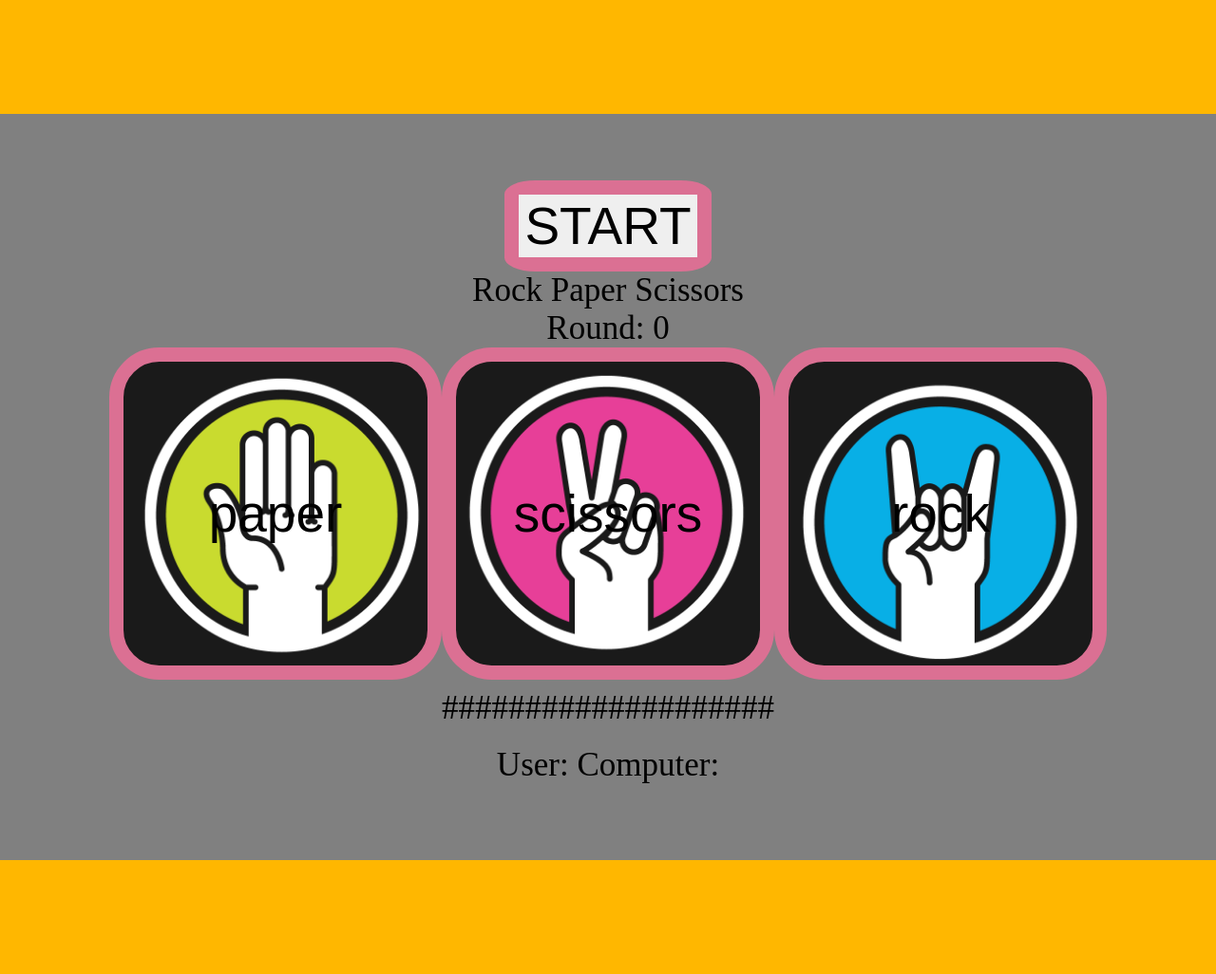
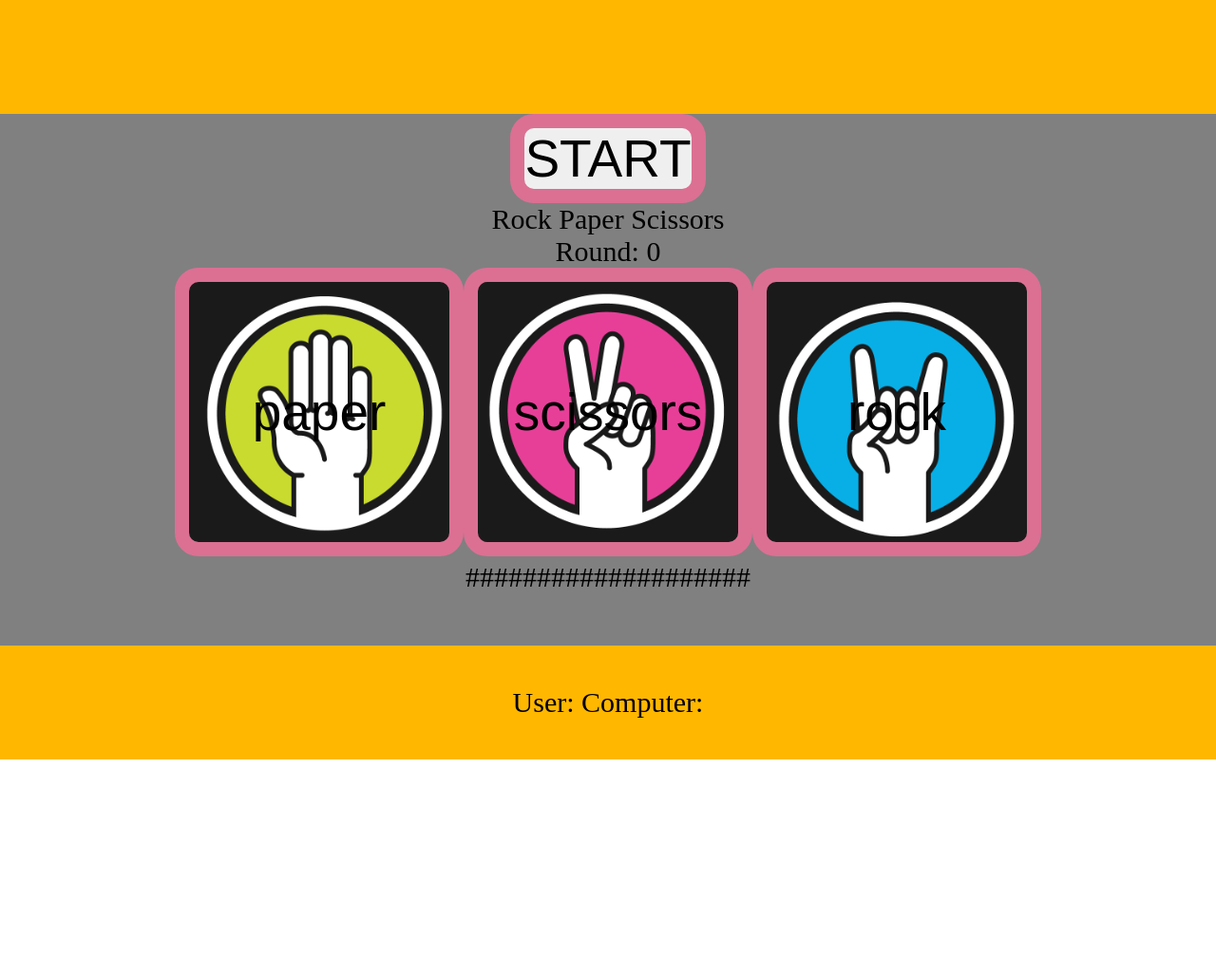
Before and after one commit to KrissC84/RockPaperScissors, a website: page index.html in a window 1280 px wide. Shown: the whole page at 95% size. After the commit the page ends 800 px from the top, so only its background shows below. Drawn offline with Linux system fonts and the light colour scheme.

Commit message:
beter layout and look

```diff
--- a/index.html
+++ b/index.html
@@ -25,13 +25,15 @@
         <div id="prompt" >
             ####################
         </div>
+
+    </div>
+    <div class="winner">
         <div id="result" >
             <span>User:</span>
             <span>Computer:</span>
         </div>
 
-</div>
-<div class="winner"></div>
+    </div>
 
         <script src="prs.js"></script>
 </body>
--- a/style.css
+++ b/style.css
@@ -1,14 +1,24 @@
+* {
+box-sizing: border-box;
+margin: 0;
+padding: 0;
+}
+
 div {
-    font-size: 35px;
+    font-size: 30px;
 
+}
+body {
+    height: 100vh;
+    margin:0%;
+    border-radius: 10%;
 }
 
 button {
-    border-radius: 15%;
+    border-radius: 25px;
     font-size: 55px;
     border: 15px solid palevioletred;
     transition-duration: 0.4s;
-
 }
 
 button:hover {
@@ -17,23 +27,22 @@ button:hover {
   }
 
 .b1 {
-
     background-image: url("paper.png");
-    height: 350px;
-    width: 350px;
+    height: 38vh;
+    width: 38vh;
     background-size:contain ;}
 
 .b2{
     background-image: url("scissors.png");
-    height: 350px;
-    width: 350px;
+    height: 38vh;
+    width: 38vh;
     background-size:contain ;
    }
 
 .b3 {
     background-image: url("rock.png") ;
-    height: 350px;
-    width: 350px;
+    height: 38vh;
+    width: 38vh;
     background-size:contain ;}
 
 .winner {
@@ -42,19 +51,13 @@ button:hover {
     align-items: center;
     align-content:center ;
     background-color: rgb(255, 183, 0);
-    height: 3em;
+    height: 15vh;
     font-size: 40px;
 }
 
 .hidden {
-    margin: auto;
-    padding: 2em;
+    height: 70vh;38vhpadding: 1em;
 }
 #prompt, #result {
-padding: 10px;
+padding: 5px;
 }
-
-body {
-    margin:0%;
-    border-radius: 10%;
-}
```
